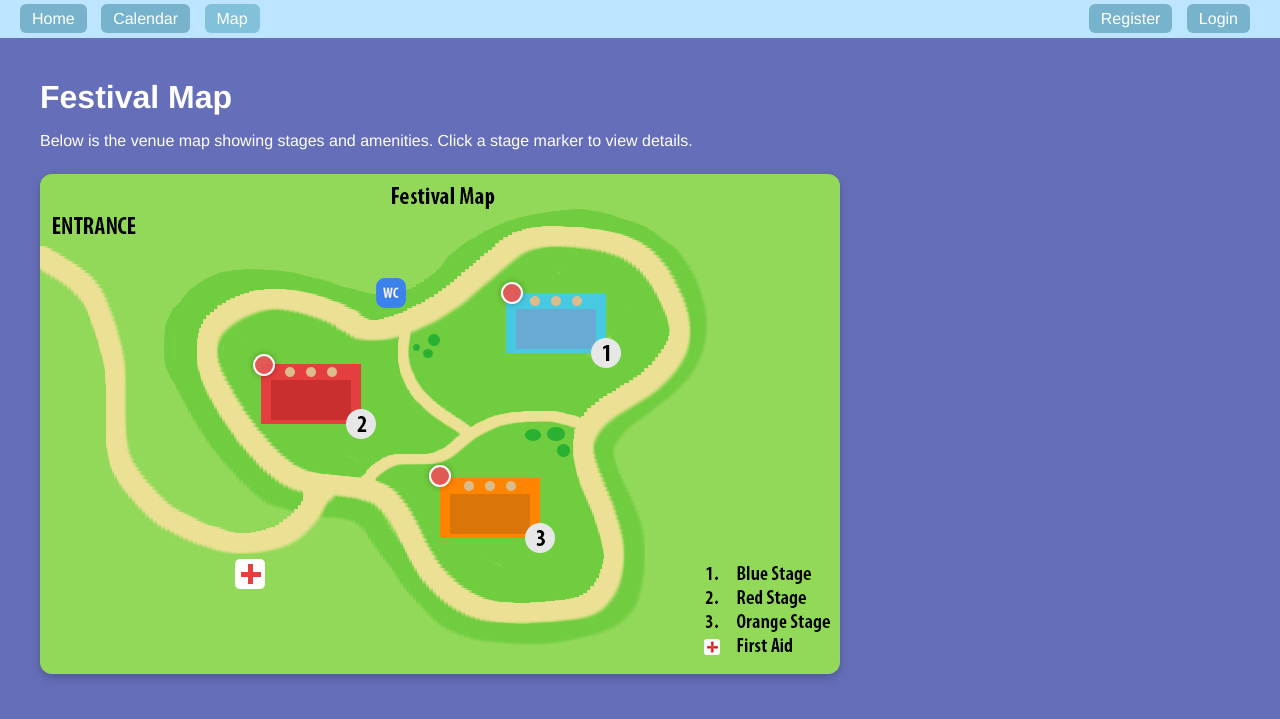
After one commit to ShuCulti/Festify, a Django app: page /map/ in a window 1280 px wide. The commit adds this page. Shown: the top 719 px of the page. Run offline with Django 5.2, Linux system fonts and the light colour scheme; data comes from the database, SQL or seed files in the repository; both versions use the stored data as it was after the commit.

Commit message:
map interactive

```diff
--- /dev/null
+++ b/backend/festify/templates/events/map_page.html
@@ -0,0 +1,52 @@
+{% extends "events/base.html" %}
+{% load static %}
+
+{% block content %}
+<div class="map-page-container">
+  <h1>Festival Map</h1>
+  <p>
+    Below is the venue map showing stages and amenities. Click a stage marker to
+    view details.
+  </p>
+  <div class="map-preview" style="position: relative; display: inline-block">
+    <img
+      id="festival-map"
+      src="{% url 'events:map-image' %}"
+      alt="Festival map"
+      style="display: block; max-width: 100%; height: auto"
+    />
+
+    {% comment %}
+      Render hotspots passed from the view. Each hotspot is absolutely
+      positioned using percent coordinates.
+    {% endcomment %}
+
+    {% for s in stage_positions %}
+      <a
+        href="{% url 'events:stage-detail' s.id %}"
+        class="map-hotspot"
+        title="{{ s.name }}"
+        style="position:absolute; left:{{ s.left }}; top:{{ s.top }}; transform:translate(-50%,-50%);"
+      >
+        <span class="hotspot-dot" aria-hidden="true"></span>
+        <span class="hotspot-label">{{ s.name }}</span>
+      </a>
+    {% endfor %}
+  </div>
+</div>
+
+<script>
+  document.addEventListener('DOMContentLoaded', function () {
+    document.querySelectorAll('.map-hotspot').forEach(function (el) {
+      el.addEventListener('click', function (ev) {
+        const href = el.getAttribute('href');
+        if (href) {
+          window.location.href = href;
+        }
+        ev.preventDefault();
+      });
+    });
+  });
+</script>
+
+{% endblock %}
--- a/backend/festify/templates/events/navbar.html
+++ b/backend/festify/templates/events/navbar.html
@@ -1,8 +1,20 @@
 <nav>
   <div class="nav-left">
-        <a href="{% url 'events:home' %}" class="{% if request.path == '/' %}active{% endif %}">Home</a>
-        <a href="{% url 'events:calendar' %}" class="{% if 'calendar' in request.path %}active{% endif %}">Calendar</a>
-        <a href="#">Map</a>
+    <a
+      href="{% url 'events:home' %}"
+      class="{% if request.path == '/' %}active{% endif %}"
+      >Home</a
+    >
+    <a
+      href="{% url 'events:calendar' %}"
+      class="{% if 'calendar' in request.path %}active{% endif %}"
+      >Calendar</a
+    >
+    <a
+      href="{% url 'events:map-page' %}"
+      class="{% if 'map' in request.path %}active{% endif %}"
+      >Map</a
+    >
   </div>
 
   <div class="nav-right">
@@ -13,8 +25,8 @@
     </span>
 
     <!-- Logged in -->
-        <span id="auth-user" style="display:none;">
-            <span id="welcomeUser" style="margin-right: 10px;"></span>
+    <span id="auth-user" style="display: none">
+      <span id="welcomeUser" style="margin-right: 10px"></span>
       <a href="{% url 'events:profile-page' %}">Profile</a>
       <button type="button" id="logoutBtn">Logout</button>
     </span>
@@ -22,48 +34,48 @@
 </nav>
 
 <script>
-document.addEventListener("DOMContentLoaded", function () {
-    const guestSection = document.getElementById("auth-guest");
-    const userSection = document.getElementById("auth-user");
-    const welcomeUser = document.getElementById("welcomeUser");
+  document.addEventListener('DOMContentLoaded', function () {
+    const guestSection = document.getElementById('auth-guest');
+    const userSection = document.getElementById('auth-user');
+    const welcomeUser = document.getElementById('welcomeUser');
 
-    const accessToken = localStorage.getItem("access");
-    const username = localStorage.getItem("username");
+    const accessToken = localStorage.getItem('access');
+    const username = localStorage.getItem('username');
 
     if (accessToken) {
-        guestSection.style.display = "none";
-        userSection.style.display = "inline";
+      guestSection.style.display = 'none';
+      userSection.style.display = 'inline';
 
       if (username) {
-            welcomeUser.textContent = "Logged in as " + username;
+        welcomeUser.textContent = 'Logged in as ' + username;
       } else {
-            welcomeUser.textContent = "Logged in";
+        welcomeUser.textContent = 'Logged in';
       }
     } else {
-        guestSection.style.display = "inline";
-        userSection.style.display = "none";
+      guestSection.style.display = 'inline';
+      userSection.style.display = 'none';
     }
 
-    const logoutBtn = document.getElementById("logoutBtn");
+    const logoutBtn = document.getElementById('logoutBtn');
     if (logoutBtn) {
-        logoutBtn.addEventListener("click", async function () {
-            const refresh = localStorage.getItem("refresh");
+      logoutBtn.addEventListener('click', async function () {
+        const refresh = localStorage.getItem('refresh');
         try {
           if (refresh) {
-                    await fetch("/api/auth/logout/", {
-                        method: "POST",
+            await fetch('/api/auth/logout/', {
+              method: 'POST',
               headers: {
-                            "Content-Type": "application/json",
-                            "Authorization": "Bearer " + accessToken
+                'Content-Type': 'application/json',
+                Authorization: 'Bearer ' + accessToken,
               },
-                        body: JSON.stringify({ refresh: refresh })
+              body: JSON.stringify({ refresh: refresh }),
             });
           }
-            } catch (e) { }
+        } catch (e) {}
 
-            localStorage.removeItem("access");
-            localStorage.removeItem("refresh");
-            localStorage.removeItem("username");
+        localStorage.removeItem('access');
+        localStorage.removeItem('refresh');
+        localStorage.removeItem('username');
 
         window.location.href = "{% url 'events:home' %}";
       });
--- a/backend/festify/templates/style.css
+++ b/backend/festify/templates/style.css
@@ -389,3 +389,33 @@ table.calendar td span.day-number {
         grid-template-columns: 1fr;
     }
 }
+
+/* Map */
+.map-hotspot {
+    text-decoration: none;
+    color: inherit;
+  }
+  .map-hotspot .hotspot-dot {
+    width: 18px;
+    height: 18px;
+    border-radius: 50%;
+    background: rgba(230, 84, 85, 0.95);
+    display: block;
+    box-shadow: 0 0 6px rgba(0, 0, 0, 0.3);
+    border: 2px solid white;
+  }
+  .map-hotspot .hotspot-label {
+    display: none;
+    margin-left: 8px;
+    background: rgba(80, 80, 80, 0.9);
+    padding: 4px 8px;
+    border-radius: 6px;
+    position: relative;
+    top: -4px;
+  }
+  .map-hotspot:hover .hotspot-label {
+    display: inline-block;
+  }
+  .map-hotspot {
+    cursor: pointer;
+  }
--- a/backend/festify/urls.py
+++ b/backend/festify/urls.py
@@ -32,6 +32,8 @@ urlpatterns = [
     path("api/profile/", views.profile, name="profile-api"),
     path("api/profile/tickets/", views.user_tickets, name="user-tickets-api"),
     path("api/", include(router.urls)),
+    # Backwards-compatible route: allow /api/map/ to render the map page
+    path("api/map/", views.map_page, name="api-map"),
 
     # Static HTML pages for frontend
     path("register/", views.registration_page, name="registration-page"),
@@ -39,4 +41,10 @@ urlpatterns = [
     path("logout/", views.logout_page, name="logout-page"),
     path("profile-page/", views.profile_page, name="profile-page"),
     path("tickets-page/", views.tickets_page, name="tickets-page"),
+    # Development helper: serve the embedded map image so templates can use it
+    path("map-image/", views.map_image, name="map-image"),
+    # Page that displays the festival map
+    path("map/", views.map_page, name="map-page"),
+    # Stage detail page (clickable hotspots on the map will link here)
+    path("stage/<int:pk>/", views.stage_detail, name="stage-detail"),
 ]
--- a/backend/festify/views.py
+++ b/backend/festify/views.py
@@ -274,6 +274,70 @@ def tickets_page(request):
     return render(request, 'tickets.html')
 
 
+def map_image(request):
+    """Development helper: serve the bundled map image placed in
+    `festify/templates/events/map.png`. This avoids needing to move the
+    image into STATIC during quick local development.
+    """
+    import os
+    from django.http import FileResponse, Http404
+
+    base = os.path.dirname(__file__)
+    path = os.path.join(base, 'templates', 'events', 'map.png')
+    if not os.path.exists(path):
+        raise Http404("Map image not found")
+
+    return FileResponse(open(path, 'rb'), content_type='image/png')
+
+
+def map_page(request):
+    """Render a dedicated HTML page that displays the festival map.
+
+    We also pass simple hotspot positions (percent-based) for each Stage
+    so the template can render clickable elements that redirect to the
+    stage detail pages.
+    """
+    # Get all stages and assign them positions from a small predefined list.
+    stages = list(Stage.objects.order_by('order'))
+
+    # Percent-based positions tuned to the current map image layout.
+    default_positions = [
+        {'left': '59%', 'top': '25%'},  # first stage
+        {'left': '28%', 'top': '39%'},  # second stage
+        {'left': '50%', 'top': '61%'},  # third stage
+    ]
+
+    stage_positions = []
+    for i, stage in enumerate(stages):
+        pos = default_positions[i] if i < len(default_positions) else {'left': '50%', 'top': '50%'}
+        stage_positions.append({
+            'id': stage.id,
+            'name': stage.name,
+            'left': pos['left'],
+            'top': pos['top'],
+        })
+
+    return render(request, 'events/map_page.html', {
+        'stage_positions': stage_positions,
+    })
+
+
+def stage_detail(request, pk):
+    stage = get_object_or_404(Stage, pk=pk)
+    # Show upcoming performances for this stage across events
+    performances = (
+        Performance.objects
+        .filter(stage=stage)
+        .select_related('artist', 'event')
+        .order_by('event__start_datetime', 'start_time')
+    )
+
+    return render(request, 'events/stage_detail.html', {
+        'stage': stage,
+        'performances': performances,
+    })
+
+
 # ============================================
 # FESTIVAL HTML VIEWS (Stage + Performance)
 # ============================================
```
Also changed, not shown: backend/festify/templates/events/home.html (+18 -18 lines), backend/festify/templates/events/stage_detail.html (added, +19 -0 lines), backend/festify/templates/profile.html (+59 -11 lines), backend/db.sqlite3, backend/festify/templates/events/map.png (added). Lines whose indentation alone changed are shown as unchanged.
